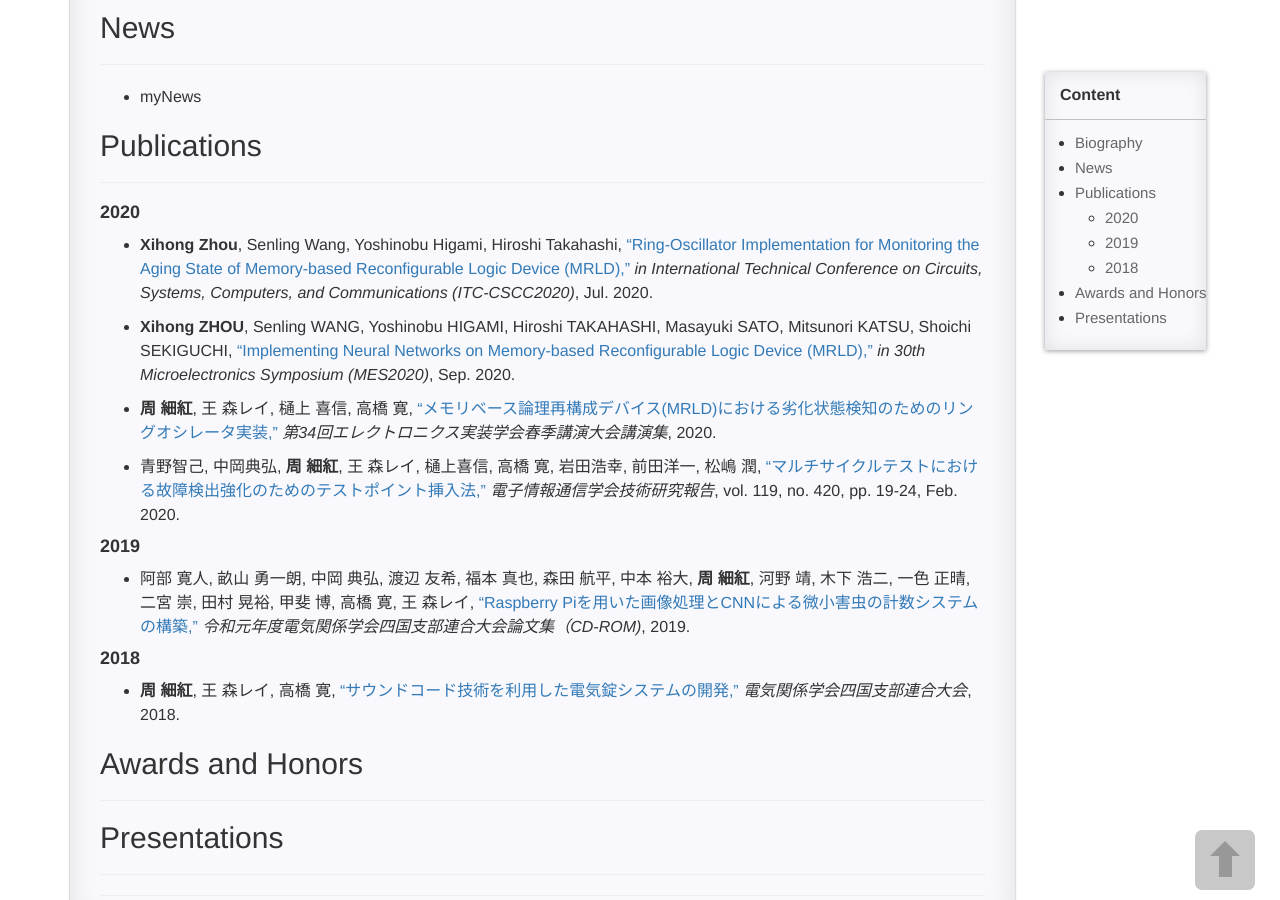
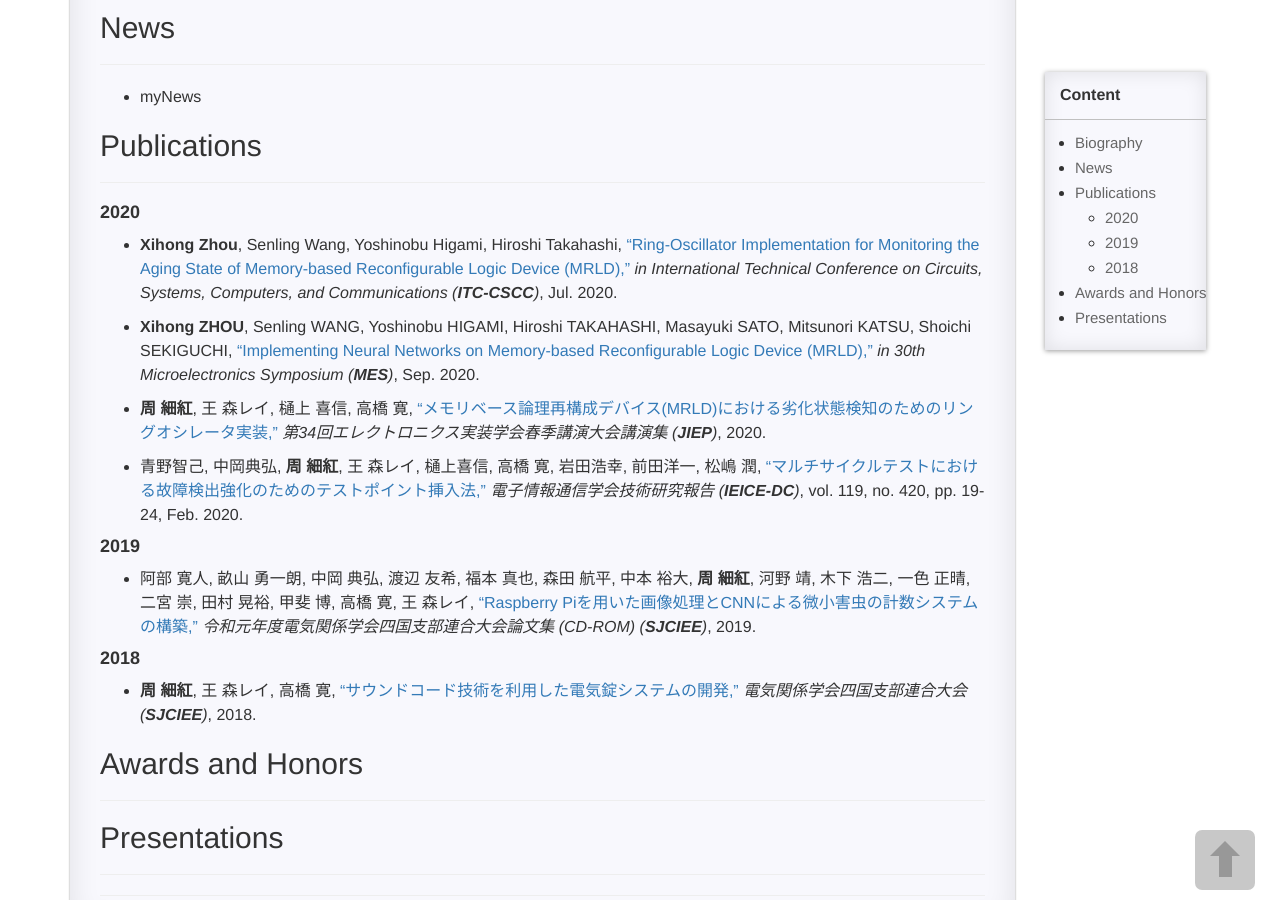
Before and after one commit to XihongZhou/xihongzhou.github.io, a Jekyll site: the page built from pages/1_homepage.md, in a window 1280 px wide and 900 px high, scrolled down 646 px. Built offline with Jekyll 4.4.1, drawn with Linux system fonts in a browser that asks for light colours; comment, search, counter and statistics services are not loaded.

Commit message:
Update 1_homepage.md

```diff
--- a/pages/1_homepage.md
+++ b/pages/1_homepage.md
@@ -56,21 +56,21 @@ permalink: /homepage/
 
 #### 2020
 
-- **Xihong Zhou**, Senling Wang, Yoshinobu Higami, Hiroshi Takahashi, ["Ring-Oscillator Implementation for Monitoring the Aging State of Memory-based Reconfigurable Logic Device (MRLD),"](https://xihongzhou.github.io/papers/Conferences/International/2020_ITC-CSCC_zhou.pdf) *in International Technical Conference on Circuits, Systems, Computers, and Communications (ITC-CSCC2020)*, Jul. 2020.
+- **Xihong Zhou**, Senling Wang, Yoshinobu Higami, Hiroshi Takahashi, ["Ring-Oscillator Implementation for Monitoring the Aging State of Memory-based Reconfigurable Logic Device (MRLD),"](https://xihongzhou.github.io/papers/Conferences/International/2020_ITC-CSCC_zhou.pdf) *in International Technical Conference on Circuits, Systems, Computers, and Communications (**ITC-CSCC**)*, Jul. 2020.
 
-- **Xihong ZHOU**, Senling WANG, Yoshinobu HIGAMI, Hiroshi TAKAHASHI, Masayuki SATO, Mitsunori KATSU, Shoichi SEKIGUCHI, ["Implementing Neural Networks on Memory-based Reconfigurable Logic Device (MRLD),"](https://xihongzhou.github.io/papers/Conferences/Japan/2020_MES_zhou.pdf) *in 30th Microelectronics Symposium (MES2020)*, Sep. 2020.
+- **Xihong ZHOU**, Senling WANG, Yoshinobu HIGAMI, Hiroshi TAKAHASHI, Masayuki SATO, Mitsunori KATSU, Shoichi SEKIGUCHI, ["Implementing Neural Networks on Memory-based Reconfigurable Logic Device (MRLD),"](https://xihongzhou.github.io/papers/Conferences/Japan/2020_MES_zhou.pdf) *in 30th Microelectronics Symposium (**MES**)*, Sep. 2020.
 
-- **周 細紅**, 王 森レイ, 樋上 喜信, 高橋 寛, ["メモリベース論理再構成デバイス(MRLD)における劣化状態検知のためのリングオシレータ実装,"](https://xihongzhou.github.io/papers/Conferences/Japan/2020_JIEP_zhou.pdf) *第34回エレクトロニクス実装学会春季講演大会講演集*, 2020.
+- **周 細紅**, 王 森レイ, 樋上 喜信, 高橋 寛, ["メモリベース論理再構成デバイス(MRLD)における劣化状態検知のためのリングオシレータ実装,"](https://xihongzhou.github.io/papers/Conferences/Japan/2020_JIEP_zhou.pdf) *第34回エレクトロニクス実装学会春季講演大会講演集 (**JIEP**)*, 2020.
 
-- 青野智己, 中岡典弘, **周 細紅**, 王 森レイ, 樋上喜信, 高橋 寛, 岩田浩幸, 前田洋一, 松嶋 潤, ["マルチサイクルテストにおける故障検出強化のためのテストポイント挿入法,"](https://xihongzhou.github.io/papers/Conferences/Japan/2019_DC_Aono.pdf) *電子情報通信学会技術研究報告*, vol. 119, no. 420, pp. 19-24, Feb. 2020.
+- 青野智己, 中岡典弘, **周 細紅**, 王 森レイ, 樋上喜信, 高橋 寛, 岩田浩幸, 前田洋一, 松嶋 潤, ["マルチサイクルテストにおける故障検出強化のためのテストポイント挿入法,"](https://xihongzhou.github.io/papers/Conferences/Japan/2019_DC_Aono.pdf) *電子情報通信学会技術研究報告 (**IEICE-DC**)*, vol. 119, no. 420, pp. 19-24, Feb. 2020.
 
 #### 2019
 
-- 阿部 寛人, 畝山 勇一朗, 中岡 典弘, 渡辺 友希, 福本 真也, 森田 航平, 中本 裕大, **周 細紅**, 河野 靖, 木下 浩二, 一色 正晴, 二宮 崇, 田村 晃裕, 甲斐 博, 高橋 寛, 王 森レイ, ["Raspberry Piを用いた画像処理とCNNによる微小害虫の計数システムの構築,"](https://xihongzhou.github.io/papers/Conferences/Japan/2019_SJCIEE_Abe.pdf) *令和元年度電気関係学会四国支部連合大会論文集（CD-ROM)*, 2019.
+- 阿部 寛人, 畝山 勇一朗, 中岡 典弘, 渡辺 友希, 福本 真也, 森田 航平, 中本 裕大, **周 細紅**, 河野 靖, 木下 浩二, 一色 正晴, 二宮 崇, 田村 晃裕, 甲斐 博, 高橋 寛, 王 森レイ, ["Raspberry Piを用いた画像処理とCNNによる微小害虫の計数システムの構築,"](https://xihongzhou.github.io/papers/Conferences/Japan/2019_SJCIEE_Abe.pdf) *令和元年度電気関係学会四国支部連合大会論文集 (CD-ROM) (**SJCIEE**)*, 2019.
 
 #### 2018
 
-- **周 細紅**, 王 森レイ, 高橋 寛, ["サウンドコード技術を利用した電気錠システムの開発,"](https://xihongzhou.github.io/papers/Conferences/Japan/2018_SJCIEE_zhou.pdf) *電気関係学会四国支部連合大会*, 2018.
+- **周 細紅**, 王 森レイ, 高橋 寛, ["サウンドコード技術を利用した電気錠システムの開発,"](https://xihongzhou.github.io/papers/Conferences/Japan/2018_SJCIEE_zhou.pdf) *電気関係学会四国支部連合大会 (**SJCIEE**)*, 2018.
 
 ## Awards and Honors
 
```
